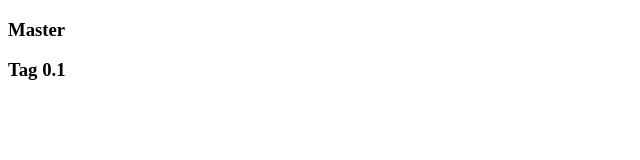
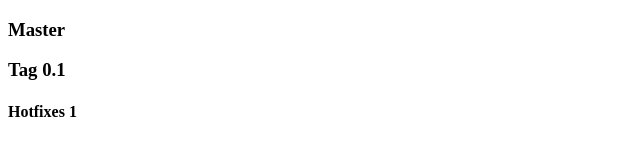
Before and after one commit to MarcosFlox/Repositorio-Marcos-Flox, a plain HTML site: page index.html in a window 1280 px wide. Shown: the full height of the page, 0-640 px from the left. Drawn offline with Linux system fonts and the light colour scheme.

Commit message:
Creado hotfixes

```diff
--- a/index.html
+++ b/index.html
@@ -5,5 +5,7 @@
 <body>
     <h3>Master</h3>
     <h3>Tag 0.1</h3>
+
+    <h4>Hotfixes 1</h4>
 </body>
 </html>
```
